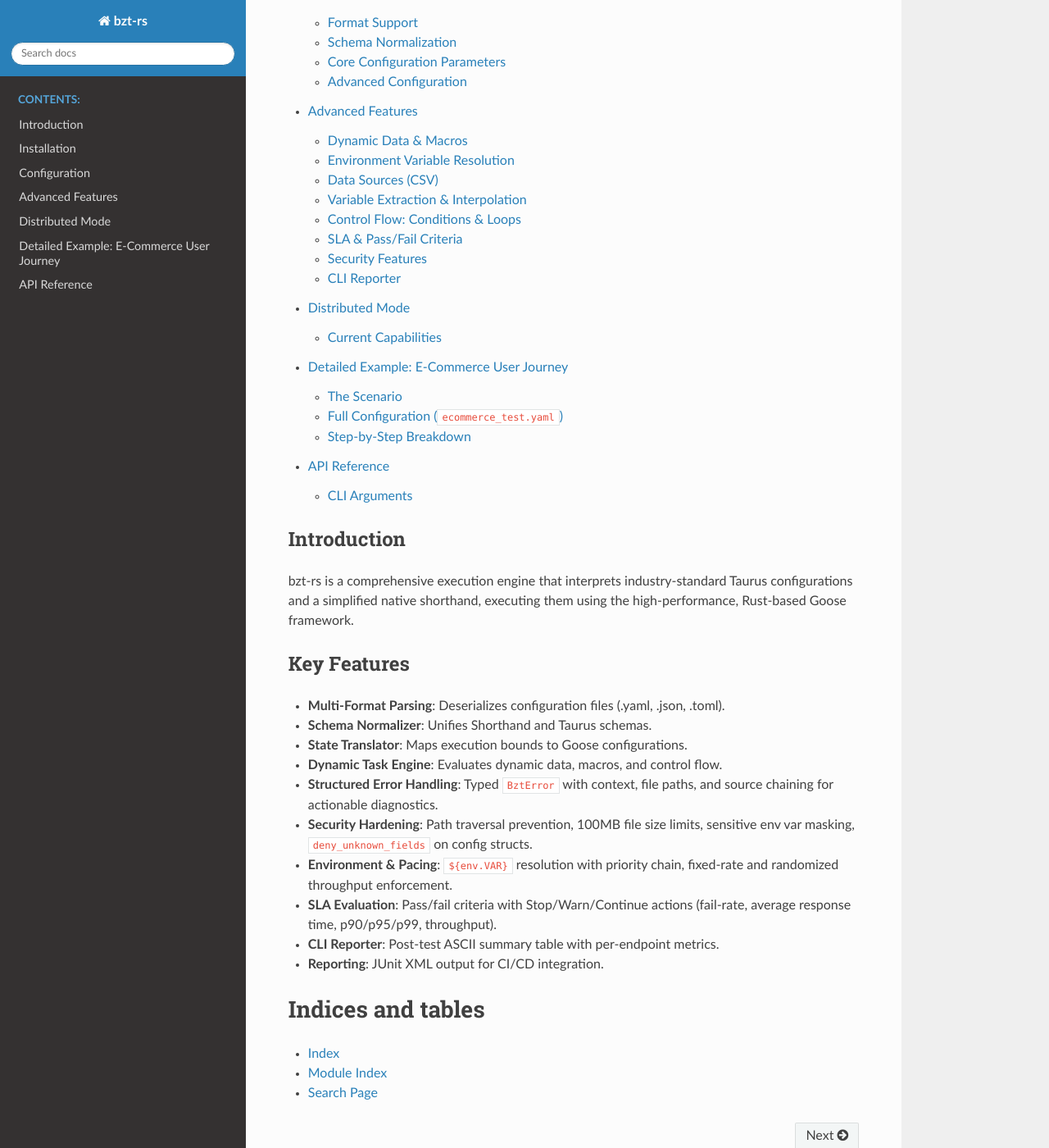
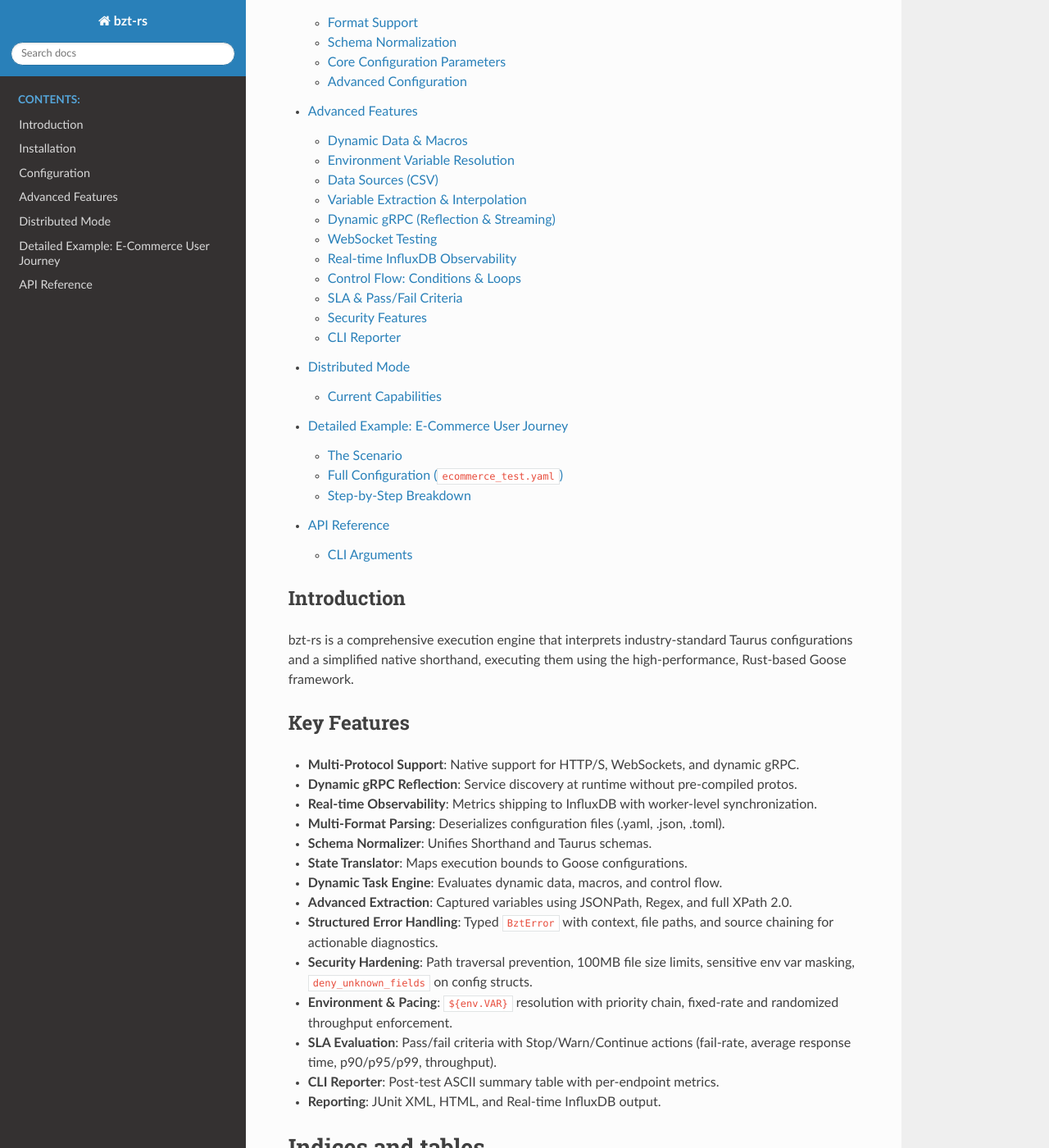
Before and after one commit to py-centric/bzt-rs, a Sphinx documentation site: the page built from docs/sphinx/source/index.rst, in a window 1280 px wide and 1400 px high, scrolled down 516 px. Shown: the whole window at 82% size. Built offline with Sphinx 7.4.7 and the Read the Docs theme 3.1.0, drawn with Linux system fonts in a browser that asks for light colours.

Commit message:
docs: update Sphinx documentation for multi-protocol and observability features

```diff
--- a/docs/sphinx/source/advanced_features.rst
+++ b/docs/sphinx/source/advanced_features.rst
@@ -70,6 +70,13 @@
      extract-regexp:
        id: "id=([0-9]+)"
 
+* **XPath 2.0 Extraction**:
+
+  .. code-block:: yaml
+
+     extract-xpath:
+       item_count: "//inventory/item/@count"
+
 Use extracted variables in any subsequent request field:
 
 .. code-block:: yaml
@@ -79,27 +86,72 @@
      headers:
        X-User-ID: ${id}
 
+Dynamic gRPC (Reflection & Streaming)
+-------------------------------------
+bzt-rs provides advanced, dynamic support for gRPC without requiring pre-compiled
+proto files. By leveraging gRPC Reflection, the engine discovers service schemas
+at runtime.
+
+* **Unary gRPC**: Standard request/response calls.
+* **Server-side Streaming**: Processes a stream of response messages, executing
+  assertions and extraction rules against *every* frame.
+
+.. code-block:: yaml
+
+   scenarios:
+     grpc-test:
+       requests:
+       - url: grpc://localhost:50051
+         protocol: grpc
+         method-name: my.pkg.Service/GetStream
+         grpc-mode: server-streaming
+         body: '{"id": "123"}'
+         assert:
+         - contains: ["STATUS_OK"]
+
+WebSocket Testing
+-----------------
+Full support for bidirectional text-based WebSockets. You can initiate connections,
+send messages, and verify asynchronous responses.
+
+.. code-block:: yaml
+
+   scenarios:
+     ws-test:
+       requests:
+       - url: ws://localhost:8080/chat
+         protocol: websocket
+         message: "Hello from bzt-rs"
+         assert:
+         - contains: ["Welcome"]
+
+Real-time InfluxDB Observability
+--------------------------------
+Ship metrics to InfluxDB in real-time during the test run. Each worker node in
+a distributed test is uniquely identified via a ``worker_id`` tag, ensuring
+accurate data aggregation in Grafana dashboards.
+
+.. code-block:: yaml
+
+   reporting:
+   - module: influxdb
+     url: http://influxdb:8086
+     bucket: test_metrics
+     token: ${env.INFLUX_TOKEN}
+     interval: 10s  # Push metrics every 10 seconds
+
 Control Flow: Conditions & Loops
 ---------------------------------
-
-* **Conditional Execution (``if``)**:
-  Execute a request only if a condition is met.
-
-  .. code-block:: yaml
-
-     requests:
-     - url: /api/special
-       if: "${id}" != ""
-
-
+...
 * **Polling Loops (``loop``)**:
-  Repeatedly execute a request until a condition is satisfied.
+  Repeatedly execute a request until a condition is satisfied. Supports numeric
+  comparisons and boolean logic.
 
   .. code-block:: yaml
 
      requests:
      - url: /api/status
-       loop: "${status}" == "processing"
+       loop: "${status}" == "processing" || "${count}" < 5
 
 SLA & Pass/Fail Criteria
 -------------------------
--- a/docs/sphinx/source/index.rst
+++ b/docs/sphinx/source/index.rst
@@ -22,6 +22,12 @@
 Key Features
 ------------
 
+* **Multi-Protocol Support**: Native support for HTTP/S, WebSockets, and dynamic gRPC.
+
+* **Dynamic gRPC Reflection**: Service discovery at runtime without pre-compiled protos.
+
+* **Real-time Observability**: Metrics shipping to InfluxDB with worker-level synchronization.
+
 * **Multi-Format Parsing**: Deserializes configuration files (.yaml, .json, .toml).
 
 * **Schema Normalizer**: Unifies Shorthand and Taurus schemas.
@@ -29,6 +35,8 @@
 * **State Translator**: Maps execution bounds to Goose configurations.
 
 * **Dynamic Task Engine**: Evaluates dynamic data, macros, and control flow.
+
+* **Advanced Extraction**: Captured variables using JSONPath, Regex, and full XPath 2.0.
 
 * **Structured Error Handling**: Typed ``BztError`` with context, file paths,
   and source chaining for actionable diagnostics.
@@ -44,7 +52,7 @@
 
 * **CLI Reporter**: Post-test ASCII summary table with per-endpoint metrics.
 
-* **Reporting**: JUnit XML output for CI/CD integration.
+* **Reporting**: JUnit XML, HTML, and Real-time InfluxDB output.
 
 Indices and tables
 ==================
```
